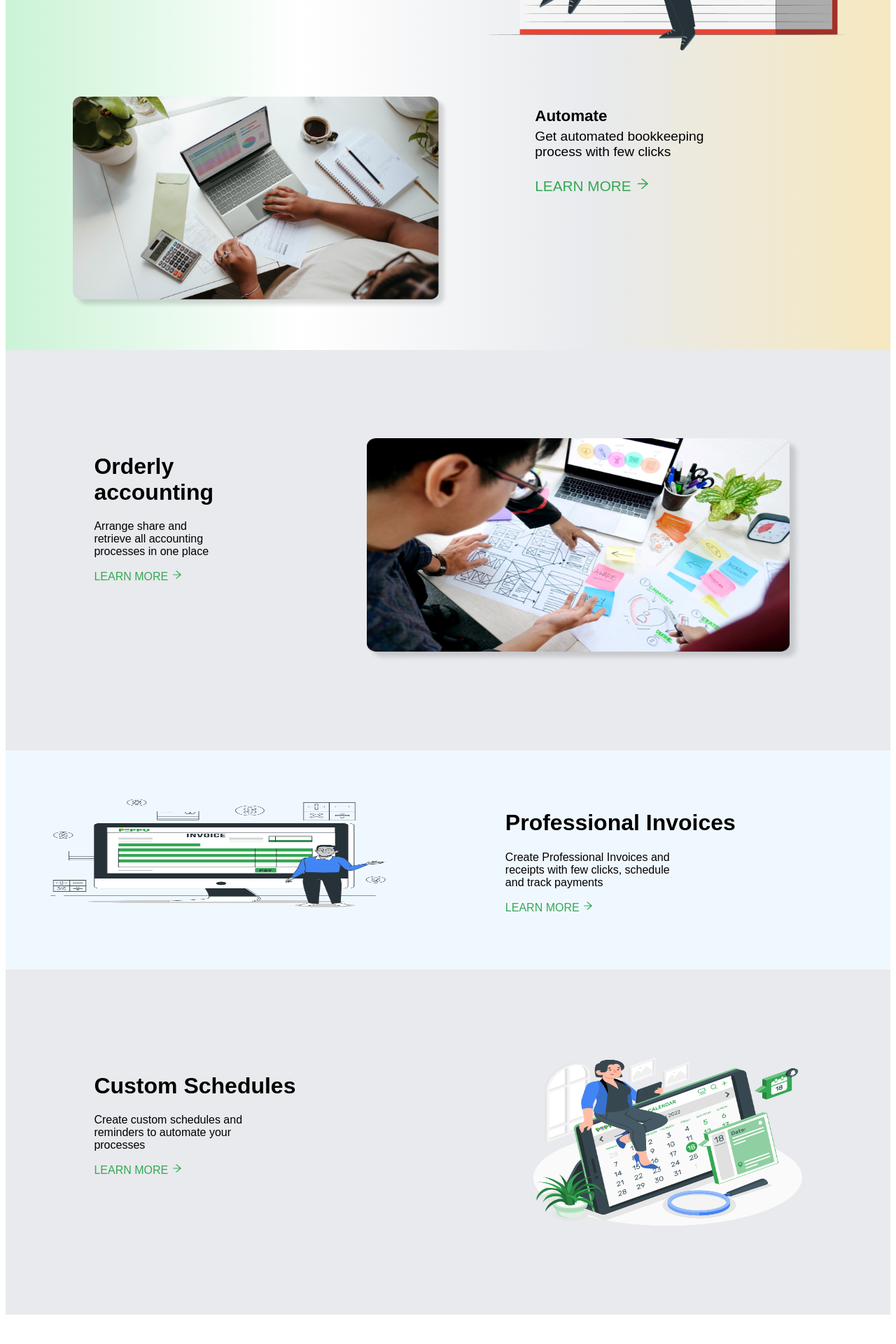
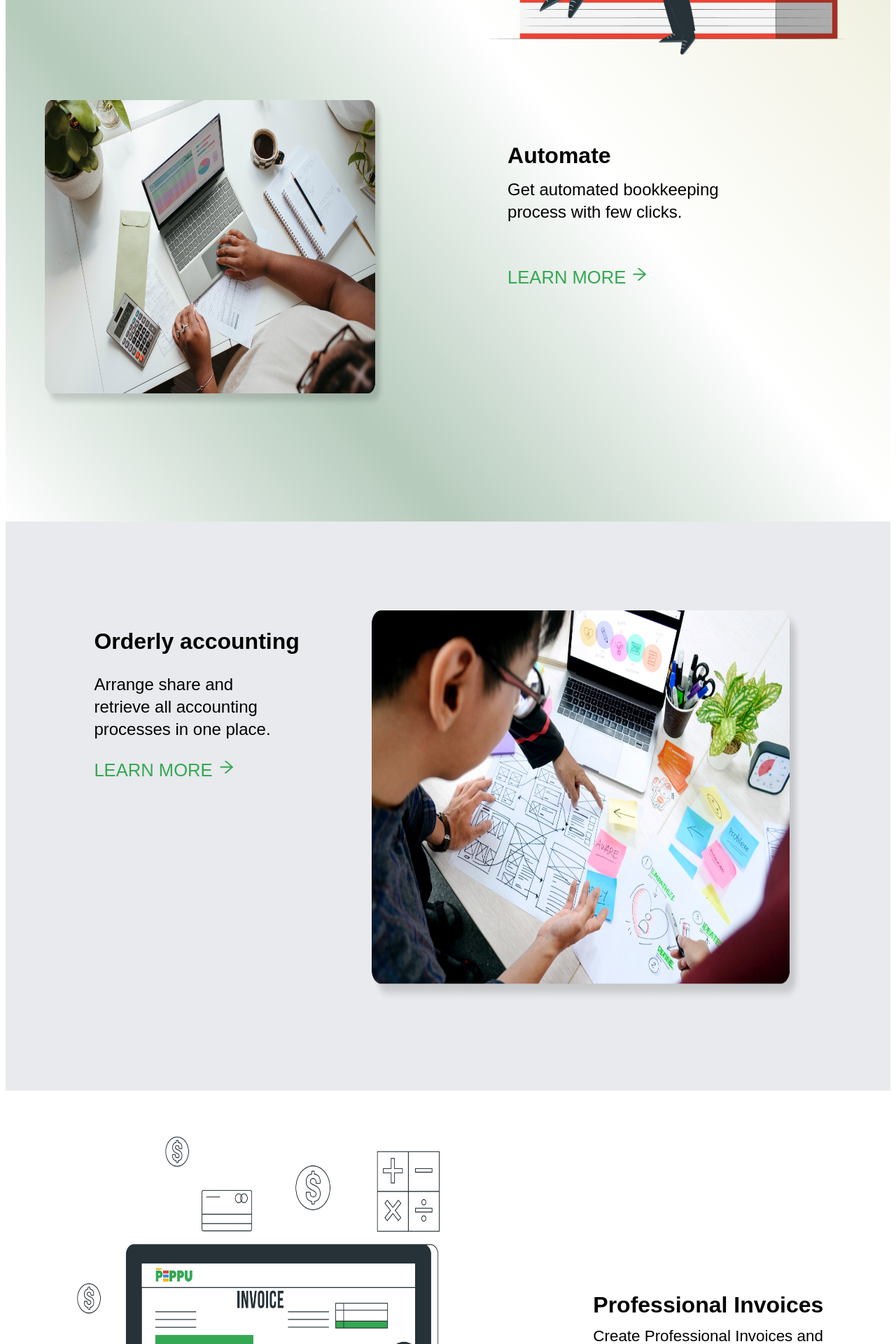
Before and after one commit to Peppu-Group/Peppu-books-frontend, a React (Vite) app: page / in a window 1280 px wide. Shown: the part 820-2740 px from the top of the page at 70% size. Built offline with nearby package versions, Linux system fonts and the light colour scheme.

Commit message:
footer undone in homepage

```diff
--- a/src/App.css
+++ b/src/App.css
@@ -3,7 +3,9 @@
 *{
     font-family: Arial, Helvetica, sans-serif;
 }
-
+p{
+    line-height: 2rem;
+}
 /* General Style ends Here*/
 
 
@@ -21,7 +23,7 @@
     display: flex;
     justify-content: space-between;
     padding: 0.5% 5%;
-    margin-bottom: 0.4vh;
+    margin-bottom: -0.4vh;
     box-shadow: rgba(0, 0, 0, 0.19) 0px 10px 20px, rgba(0, 0, 0, 0.23) 0px 6px 6px;
 }
 
@@ -45,7 +47,9 @@
 }
 
 .body{
-    background-image: linear-gradient(to right,  #cbf3d6,#ffffff, #e8eaed, #f6e8bf);
+   background-color: #ffffff;
+    background-image: linear-gradient(to top right,#ffffff,#b5cabb,#ffffff,#f0f0e0,#f0ebd8),
+    linear-gradient(to left,#ffffff,#ffffff);
      font-size: 62.5%;
 }
 a{
@@ -141,30 +145,35 @@ a{
     flex-direction: row;
     justify-content: space-around;
     gap: 5%;
-    width: 90%;
+    width: 100%;
     margin: 0% auto -3% auto;
-    height: 50vh;
-    /**background-image: **/
+    height: 80vh;
+
 
 }
+
 .computerman img{
-    width: 42vw;
-    height: 38vh;
-}
-.Automate h1{
-    font-size: 1.4rem;
+    width: 38vw;
+    height: 55vh;
 
 }
+.Automate h2{
+    font-size: 2rem;
+    margin-top: 20%;
+
+}
+
 .Automate-head{
     margin-right:15%;
+
 }
 .Automate-head p{
-    font-size: 1.2rem;
+    font-size: 1.5rem;
     margin-top: -4%;
 }
 .Automate-head p+p{
-    font-size: 1.3rem;
-    margin-top: 10%;
+    font-size: 1.6rem;
+    margin-top: 20%;
 }
 .learn-more{
     color: #34a853;
@@ -173,115 +182,182 @@ a{
 .learn-more:hover{
     border: solid #34a853;
     cursor: pointer;
-    width: auto;
-    height: 15%;
-    padding: 5% 10%;
+    padding: 2%;
 }
 .orderly-accounting-container{
     display: flex;
     flex-direction: row;
     justify-content: space-between;
-    gap: 15%;
+    gap: 10%;
     padding: 10%;
     background-color: #e8eaed;
 }
+.orderly-accounting h2{
+    font-size: 2rem;
+}
 .orderly-accounting-container img{
-    width: 60vw;
-    height: 40vh;
+    width: 48vw;
+    height: 70vh;
+}
+.orderly-accounting p{
+    font-size: 1.5rem;
+}
+.orderly-accounting p+p{
+    font-size: 1.6rem;
 }
 .professional-invoice-container{
     display: flex;
     flex-direction: row;
-    gap: 15%;
-    padding: 5%;
-   background-color: aliceblue;
+    justify-content: space-around;
+    gap: 10%;
+    height: 100vh;
+    width: 95vw;
+    margin: auto;
+   background-color: #ffffff;
 }
 .professional-invoice-container img{
-    width: 30rem;
-    height: 10rem;
+    width: 45vw;
+    height: 90%;
+    margin: auto 2% auto 5%;
+}
+.professional-invoice{
+    margin: auto 5% auto 0;
+}
+.professional-invoice h2,.custom-schedule h2{
+    font-size: 2rem;
+    margin-bottom: -4%;
+}
+.professional-invoice p,.custom-schedule p{
+    font-size: 1.4rem;
+
+}
+.professional-invoice p+p,.custom-schedule p+p{
+    font-size: 1.6rem;
+    margin-top: 15%;
 }
 .custom-schedule-container{
     display: flex;
     flex-direction: row;
     justify-content: space-between;
-    gap: 15%;
+    gap: 8%;
     margin-bottom: 10%;
     padding: 10%;
     background-color: #e8eaed;
 }
+.custom-schedule {
+    margin-top: 10%;
+}
 .custom-schedule-container img{
-    width: 30vw;
-    height: 30vh;
+    width: 40vw;
+    height: 100vh;
 }
 .why-peppu{
-    text-align: center;
+
+    margin:auto;
+}
+.why-peppu h3{
+    margin-top: -25%;
+    font-size: 1.8rem;
 }
 .easy-to-use{
-    background-color: grey;
-    padding: 3%;
+    background-color:#202124 ;
+    opacity: 52%;
+    width: 24vw;
+    height: 65vh;
     border-radius: 5%;
 }
 .easy-to-use p{
     text-align: center;
     color: white;
+    font-size: 1.4rem;
+    margin-top: -8%;
 }
-.easy-to-use h1{
+.easy-to-use h3{
     color: white;
+    font-size: 2rem;
+    text-align: center;
 }
 
 .easy-to-use-icon{
-    font-size: 280%;
+    font-size: 5.8rem;
     text-align: center;
     color: white;
+    margin-bottom: -15%;
+    margin-top: 2%;
 }
 .why-peppu-content{
     display: flex;
     flex-direction: row;
     justify-content: center;
-    gap: 1rem;
+    gap: 4rem;
+
+
 }
 .hear-from{
     text-align: center;
 }
+.hear-from h2{
+    margin-top: 8%;
+    font-size: 2rem;
+}
 .first-testimony{
     display: flex;
     flex-direction: row;
-    gap: 1rem;
-    border: solid #34a853;
-    border-radius: 35px;
-    padding-right:  195px;
+    border: 0.6vh solid #34a853;
+    border-radius: 5rem;
+    height: 25vh;
+    width: 38vw;
 }
 .first-testimony img{
     border-radius: 50%;
-    width: 80px;
-    height: 60px;
-    margin-top: 29px;
-    margin-left: 30px;
+    width:25%;
+    height: 80%;
+    margin: auto 5%;
+}
+.first-testimony p{
+    font-size: 1.4rem;
+}
+.img-left{
+    margin-left: 10%;
 }
 .testimonies{
     display: flex;
     flex-direction: row;
     flex-flow: row wrap;
     justify-content: space-between;
-    gap: 1rem;
+    gap: 2rem;
+    width: 80vw;
+    margin: auto;
 }
 
 
-.we-are-content{
+.we-offer-content{
     display: flex;
     flex-direction: row;
     justify-content: center;
     gap: 2rem;
-    margin-right: 20%;
-    margin-left: 20%;
-    margin-top: 8%;
-    margin-bottom: -1%;
-    border-radius: 2%;
-    padding: 5%;
-    background-color: whitesmoke;
+    height: 30vh;
+    width: 70vw;
+    margin: 5% auto -1.5% auto;
+    background-color: #e8eaed;
+    border-radius: 2rem;
+    box-shadow: rgba(0, 0, 0, 0.19) 0px 10px 20px, rgba(0, 0, 0, 0.23) 0px 6px 6px;
 }
-.we-are-content p{
+.we-offer-content h4{
+    margin-left: -15%;
+    font-size: 1.6rem;
+    margin-top: 6%;
     text-align: center;
+}
+.footer-button{
+    display: flex;
+    gap: 30%;
+  margin-top: 18%;
+
+}
+.footer-button button{
+    padding: 15% 20%;
+    font-size: 1.4rem;
 }
 .subscribe{
   display: flex;
@@ -499,23 +575,19 @@ li::before{
     margin-left: 300px;
 }
 .green-button{
-    width: auto;
-    height: 40px;
+
     margin-top: 10px;
     color: white;
     border-style: none;
-    padding: 10px 20px;
     background-color: #34a853;
-    border-radius: 5px;
+    border-radius: 0.5rem;
 }
 .white-button{
     width: auto;
-    height: 40px;
     margin-top: 10px;
     background-color: white;
     color: #34a853;
     border-style: none;
-    padding: 10px 20px;
     border-radius: 5px;
 }
 
--- a/src/Pages/Homepage.jsx
+++ b/src/Pages/Homepage.jsx
@@ -32,12 +32,12 @@ const Homepage = () => {
 
 
          <div className='body-header'>
-           <span><h1>Book Keeping</h1></span>
+           <span><h1>Book keeping</h1></span>
            <h1>done seemlessly</h1>
          </div>
 
           <div className='first-paragragh'>
-              <p>We offer a seamless and easy to use <br /> algorithm that suits your desire</p>
+              <p>We offer a seamless and easy to use <br /> algorithm that suits your desire.</p>
           </div>
 
 
@@ -58,7 +58,7 @@ const Homepage = () => {
                       <div className='icon'>
                          <MdLibraryAddCheck />
                       </div>
-                        <p>Create estimates, convert to <br/> quotes</p>
+                        <p>Create estimates, convert to <br/> quotes.</p>
                     </div>
 
 
@@ -68,7 +68,7 @@ const Homepage = () => {
                          <div className='icon'>
                              <MdLibraryAddCheck />
                          </div>
-                            <p>Generate accounting reports, <br/> record journal</p>
+                            <p>Generate accounting reports, <br/> record journal.</p>
                        </div>
 
 
@@ -77,7 +77,7 @@ const Homepage = () => {
                           <div className='icon'>
                             <MdLibraryAddCheck />
                           </div>
-                             <p>Custom schedules and reminders to automate your processes</p>
+                             <p>Custom schedules and reminders to automate your processes.</p>
                           </div>
                        </div>
 
@@ -92,9 +92,9 @@ const Homepage = () => {
           </div>
               <div className='Automate-head'>
                 <div className='Automate'>
-                 <h1>Automate</h1>
+                 <h2>Automate</h2>
                 </div>
-                  <p>Get automated bookkeeping <br/>process with few clicks</p>
+                  <p>Get automated bookkeeping <br/>process with few clicks.</p>
                    <p className='learn-more'>LEARN MORE <AiOutlineArrowRight/> </p>
                 </div>
         </div>
@@ -109,8 +109,8 @@ const Homepage = () => {
 
         <div className='orderly-accounting-container'>
             <div className='orderly-accounting'>
-                <h1>Orderly accounting</h1>
-                <p>Arrange share and <br/> retrieve all accounting <br/> processes in one place</p>
+                <h2>Orderly&nbsp;accounting</h2>
+                <p>Arrange share and <br/> retrieve all accounting <br/> processes in one place.</p>
                 <p className='learn-more'>LEARN MORE <AiOutlineArrowRight/> </p>
             </div>
                 <img src={OrderlyAccounting} />
@@ -119,17 +119,17 @@ const Homepage = () => {
         <div className='professional-invoice-container'>
             <img src={Invoice} />
             <div className='professional-invoice'>
-              <h1>Professional Invoices</h1>
-              <p>Create Professional Invoices and <br/> receipts with few clicks, schedule<br/> and track payments</p>
+              <h2>Professional Invoices</h2>
+              <p>Create Professional Invoices and <br/> receipts with few clicks, schedule<br/> and track payments.</p>
               <p className='learn-more'>LEARN MORE <AiOutlineArrowRight/> </p>
             </div>
         </div>
 
 
         <div className='custom-schedule-container'>
-            <div className='professional-invoice'>
-              <h1>Custom Schedules</h1>
-              <p>Create custom schedules and <br/> reminders to automate your<br/>processes</p>
+            <div className='custom-schedule'>
+              <h2>Custom Schedules</h2>
+              <p>Create custom schedules and <br/> reminders to automate your<br/>processes.</p>
               <p className='learn-more'>LEARN MORE <AiOutlineArrowRight/> </p>
             </div>
             <img src={Schedule} />
@@ -137,7 +137,7 @@ const Homepage = () => {
 
 
         <div className='why-peppu'>
-          <h1>Why PEPPU BOOKS?</h1>
+          <h3>Why PEPPU?</h3>
         </div>
 
           {/** Why you should choose us */}
@@ -147,30 +147,30 @@ const Homepage = () => {
                 <div className='easy-to-use-icon'>
                   <AiOutlineUserSwitch />
                 </div>
-                <h1>Easy to use</h1>
-                <p>With our automated <br/> processes you have your <br/> accounting done without <br/> stress, and easily <br/> trace changes in <br/> your account</p>
+                <h3>Easy to use</h3>
+                <p>With our automated <br/> processes you have your <br/> accounting done without <br/> stress, and easily <br/> trace changes in <br/> your account.</p>
             </div>
 
             <div className='easy-to-use'>
               <div className='easy-to-use-icon'>
                 <SiSpringsecurity />
               </div>
-              <h1>Secured</h1>
-              <p>With us you are <br/> sure of a safe <br/> account and <br/> good record<br/> keeping of your <br/> invoices</p>
+              <h3>Secured</h3>
+              <p>With us you are <br/> sure of a safe <br/> account and <br/> good record<br/> keeping of your <br/> invoices.</p>
             </div>
 
             <div className='easy-to-use'>
               <div className='easy-to-use-icon'>
                 <GiHumanTarget/>
               </div>
-              <h1>All in one</h1>
-              <p>We get all your book<br/> keeping processes <br/> done in one place <br/> with a custom feel <br/> of your choice</p>
+              <h3>All in one</h3>
+              <p>We get all your book<br/> keeping processes <br/> done in one place <br/> with a custom feel <br/> of your choice.</p>
             </div>
           </div>
 
           {/** Users Testimony */}
             <div className='hear-from'>
-              <h1> Hear from our Users</h1>
+              <h2> Hear from our Users</h2>
             </div>
 
             <div className='testimonies'>
@@ -183,43 +183,46 @@ const Homepage = () => {
               </div>
 
               <div className='first-testimony'>
-                <img src={user2} />
+              <img src={user2} />
                 <div className='testimony'>
                   <p>Book keeping have never <br/> been this easy, Peppu!</p>
                   <h4>James Neerd</h4>
                 </div>
+
               </div>
 
               <div className='first-testimony'>
-                <img src={user3} />
-                <div className='testimony'>
+
+                <div className='testimony img-left'>
                   <p>Book keeping have never <br/> been this easy, Peppu!</p>
                   <h4>James Neerd</h4>
                 </div>
+                <img src={user3} />
               </div>
 
               <div className='first-testimony'>
-                <img src={user4 } />
-                <div className='testimony'>
+
+                <div className='testimony img-left'>
                   <p>Book keeping have never <br/> been this easy, Peppu!</p>
                   <h4>James Neerd</h4>
                 </div>
+                <img src={user4 } />
               </div>
             </div>
 
               {/** Contact us and link to other pages */}
-              <div className='we-are-content'>
-                <p>We are the best <br /> accounting experience</p>
+              <div className='we-offer-content'>
+                <h4>We offer the best <br /> accounting experience</h4>
                <div>
 
 
                 <div className='footer-button'>
                   <a href='/getstarted'>
-                    <button className='green'>Start for free</button>
+                    <button className='green-button'>Start&nbsp;for&nbsp;free</button>
                   </a>
 
                   <a href='/about'>
-                    <button className='white'>Learn More</button>
+                    <button className='white-button'>Learn&nbsp;More</button>
                   </a>
                 </div>
                </div>
```
